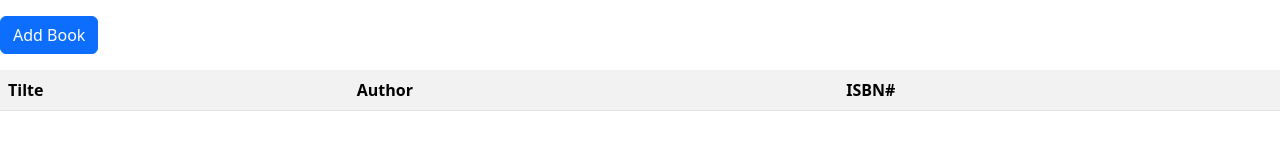
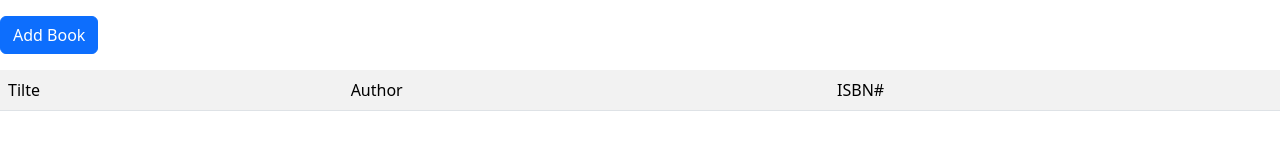
Before and after one commit to acciojob/book-list-heergosrani02, a website: page main.html in a window 1280 px wide. Shown: the part 282-432 px from the top of the page. Drawn offline with nearby package versions, Linux system fonts and the light colour scheme.

Commit message:
created a submission

```diff
--- a/main.html
+++ b/main.html
@@ -28,9 +28,9 @@
 
 	<table class="table table-striped" id = "book-list">
 		<tr>
-			<th>Tilte</th>
-			<th>Author</th>
-			<th>ISBN#</th>
+			<td>Tilte</td>
+			<td>Author</td>
+			<td>ISBN#</td>
 		</tr>
 	</table>
     <script type="text/javascript" src="./script.js">
```
